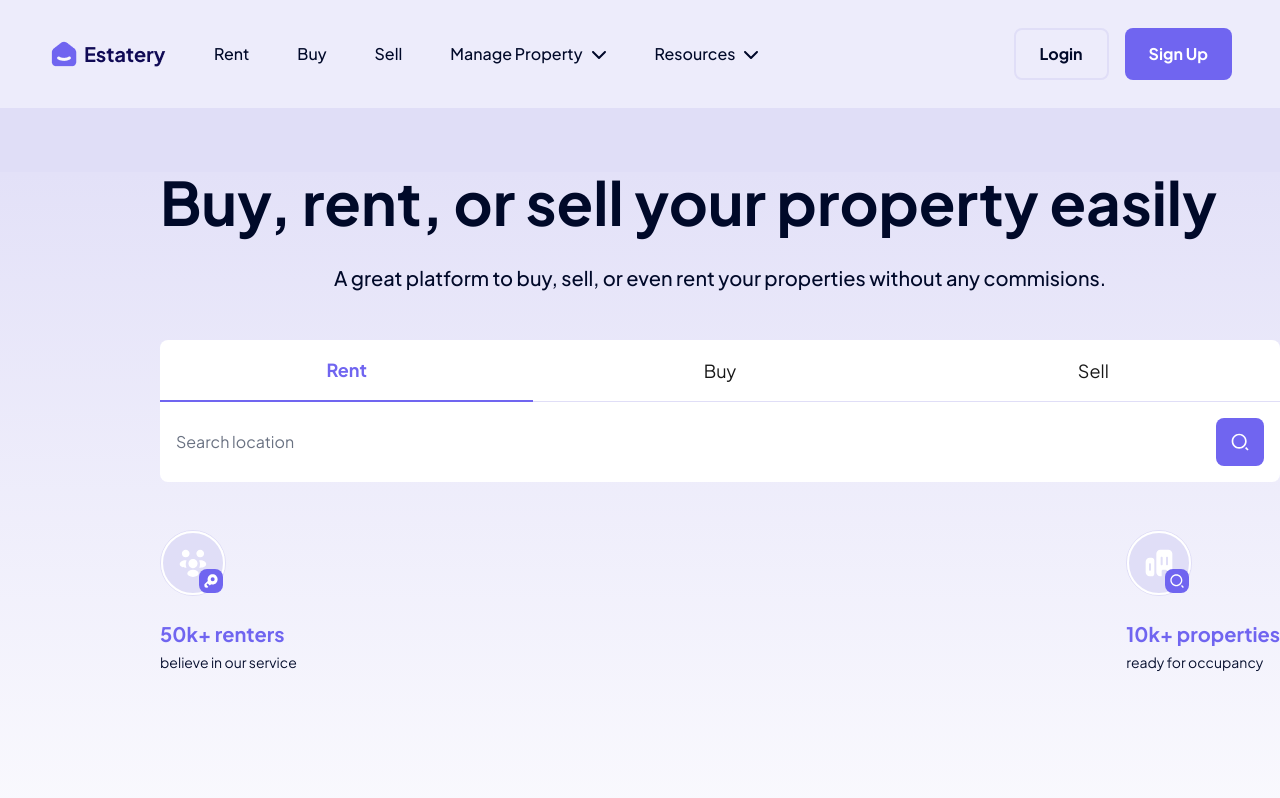
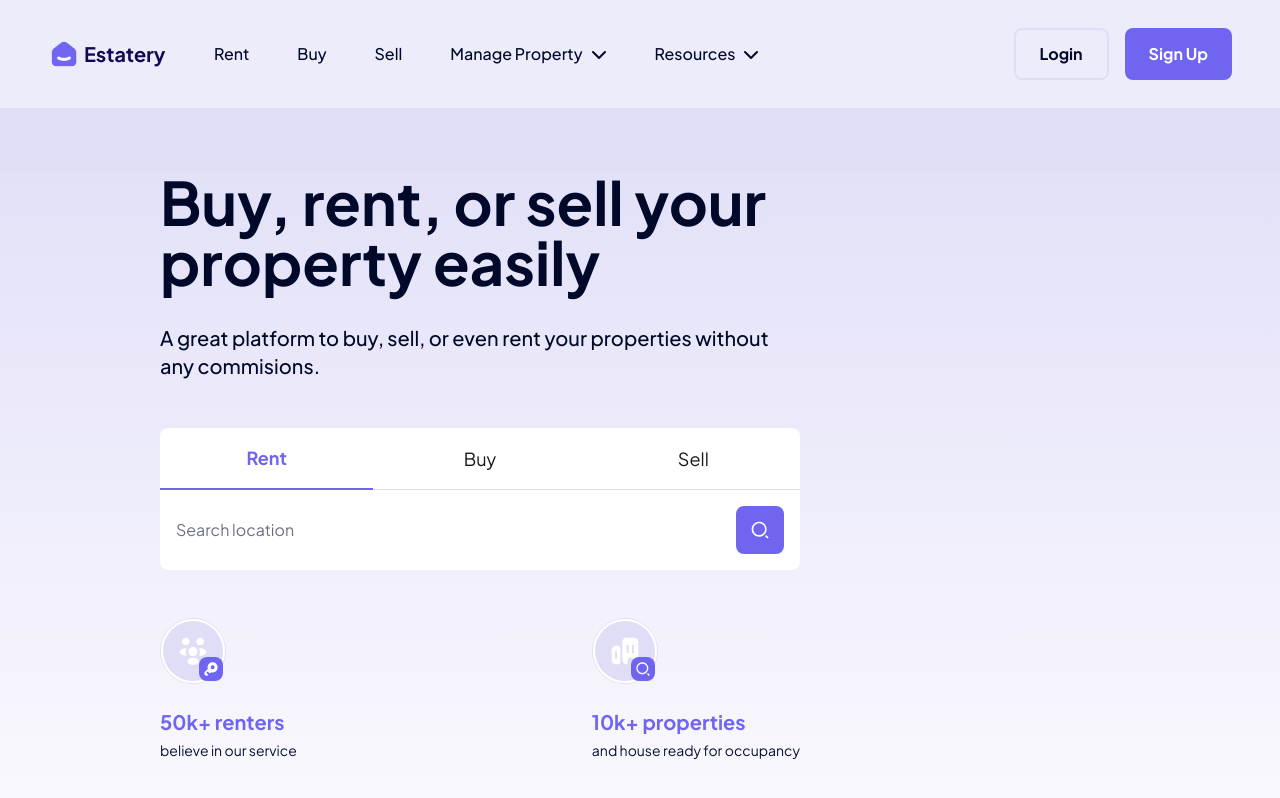
Before and after one commit to santinoaguirre/estatery, a Next.js app: page / in a window 1280 px wide. Shown: the top 798 px of the page. Built offline with nearby package versions, Linux system fonts and the light colour scheme.

Commit message:
style(hero, stat-card): adjust classNames for desktop layout and minor styling tweaks

```diff
--- a/src/app/page.tsx
+++ b/src/app/page.tsx
@@ -6,12 +6,12 @@ import Image from "next/image";
 export default function Home() {
   return (
     <main className="bg-gradient-to-b from-hero-start to-hero-end h-screen lg:mt-16 px-6 lg:px-0 mt-12">
-      <div className="flex flex-col lg:ml-40 gap-y-12">
-        <div className="flex flex-col gap-y-8">
-          <h1 className="font-bold xl:text-6xl text-4xl text-center lg:text-left">
+      <div className="flex flex-col lg:ml-40 gap-y-12 lg:w-1/2">
+        <div className="flex flex-col gap-y-8 text-center lg:text-left">
+          <h1 className="font-bold lg:text-6xl text-4xl">
             Buy, rent, or sell your property easily
           </h1>
-          <p className="font-medium text-xl text-center">
+          <p className="font-medium text-xl">
             A great platform to buy, sell, or even rent your properties without
             any commisions.
           </p>
@@ -36,7 +36,14 @@ export default function Home() {
 
           <StatCard
             title="10k+ properties"
-            text="ready for occupancy"
+            text={
+              <>
+                <span className="hidden lg:inline">
+                  and house ready for occupancy
+                </span>
+                <span className="inline lg:hidden">ready for occupancy</span>
+              </>
+            }
             icon={
               <Image
                 src="/icons/apartaments.svg"
--- a/src/components/cards/statCard/statCard.tsx
+++ b/src/components/cards/statCard/statCard.tsx
@@ -4,7 +4,7 @@ import { ReactNode } from "react";
 
 type StatCardProps = {
   title: string;
-  text: string;
+  text: string | ReactNode;
   icon: ReactNode;
   subIcon: ReactNode;
 };
```
